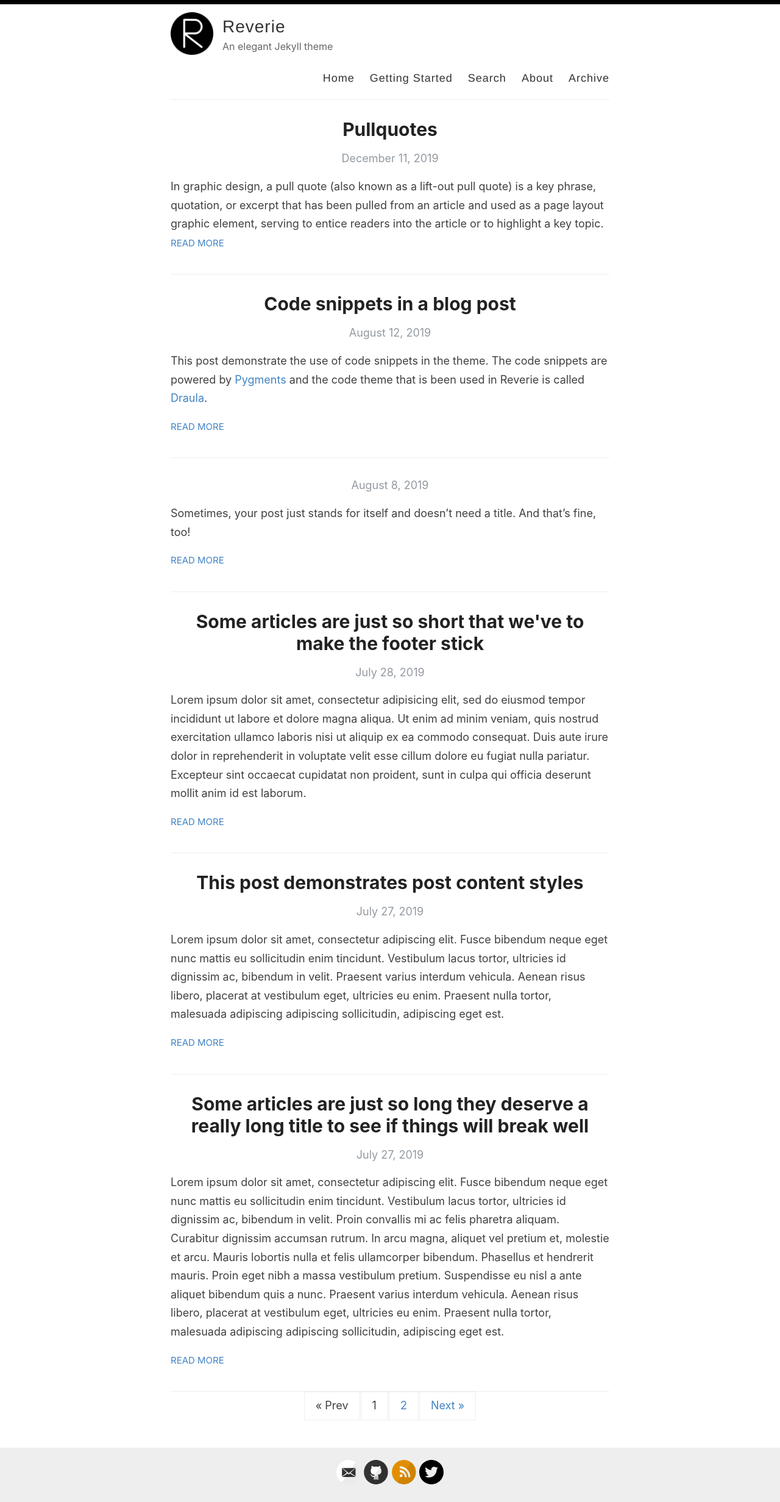
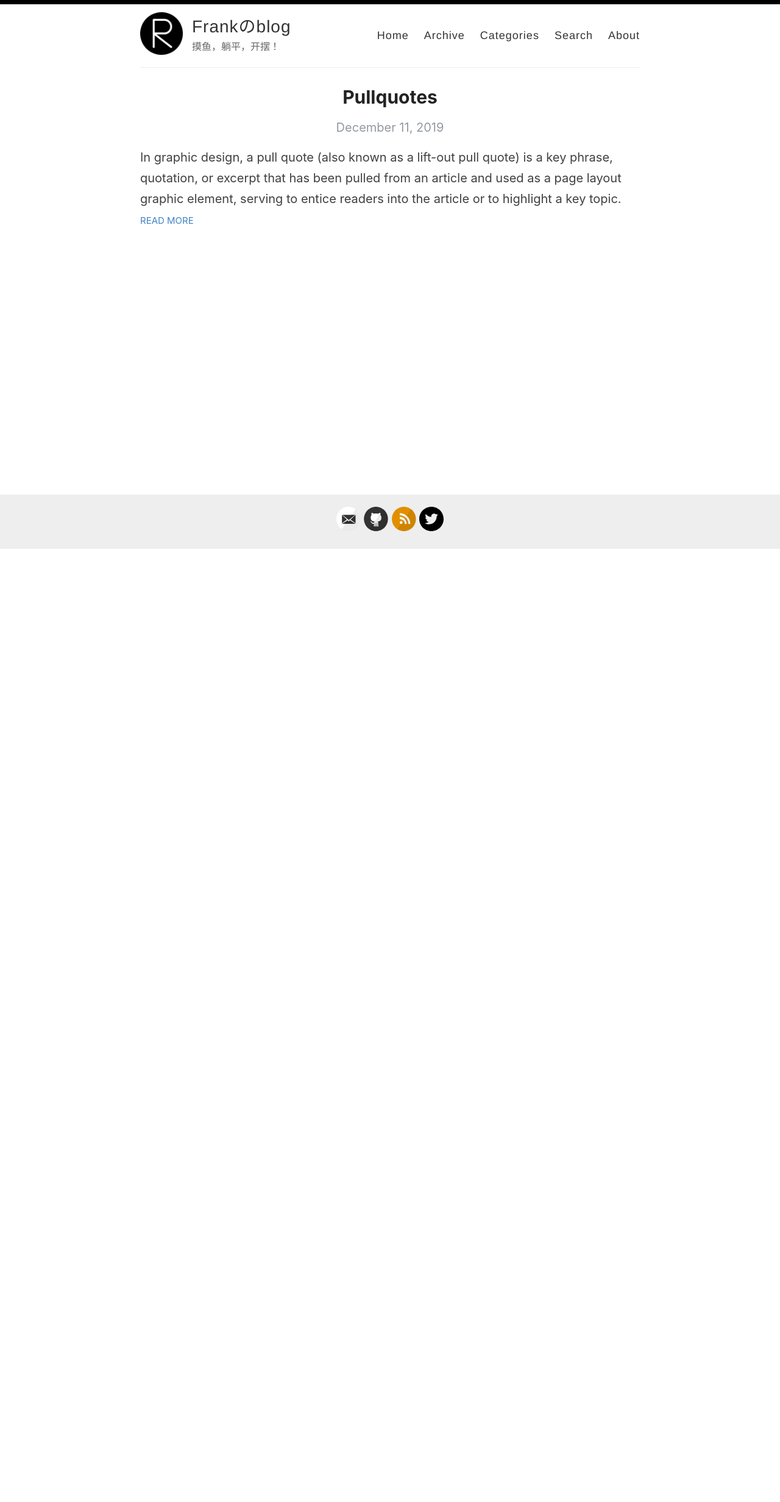
Before and after one commit to weizhenhuan/blog, a Jekyll site: the page built from index.html, in a window 1280 px wide. Shown: the whole page at 61% size. Built offline with Jekyll 4.4.1, drawn with Linux system fonts in a browser that asks for light colours; the list of posts is cut into pages by our own code; after the commit the page ends 901 px from its top, so only the background shows below that.

Commit message:
update config

````diff
--- a/_config.yml
+++ b/_config.yml
@@ -3,13 +3,13 @@
 #
 
 # Name of your site (displayed in the header)
-name: Reverie
+name: Frankのblog
 
 # Name of the author
-author: Amit Merchant
+author: weizhenhuan
 
 # Short bio or description (displayed in the header)
-description: An elegant Jekyll theme
+description: 摸鱼，躺平，开摆！
 
 # URL of your avatar or profile pic (you could use your GitHub profile pic)
 avatar: /images/reverie.png
@@ -21,10 +21,10 @@
 # Includes an icon in the footer for each username you enter
 footer-links:
   dribbble:
-  email: amit.d.merchant@gmail.com
+  email: zhenhuan2002@163.com
   facebook:
   flickr:
-  github: amitmerchant1990/reverie
+  github: github.com/weizhenhuan
   instagram:
   linkedin:
   pinterest:
--- a/_layouts/default.html
+++ b/_layouts/default.html
@@ -29,10 +29,10 @@
 
             <nav>
               <a href="{{ site.baseurl }}/">Home</a>
-              <a href="{{ site.baseurl }}/getting-started">Getting Started</a>
+              <a href="{{ site.baseurl }}/archive">Archive</a>
+              <a href="{{ site.baseurl }}/categories">Categories</a>
               <a href="{{ site.baseurl }}/search">Search</a>
               <a href="{{ site.baseurl }}/about">About</a>
-              <a href="{{ site.baseurl }}/archive">Archive</a>
             </nav>
           </header>
         </div>
--- a/_pages/getting-started.md
+++ /dev/null
@@ -1,51 +0,0 @@
----
-layout: page
-title: Getting started with Reverie
-permalink: /getting-started/
----
-
-### Step 1) Fork Reverie to your User Repository
-
-Fork [this repository](https://github.com/amitmerchant1990/reverie), then rename the repository to `yourgithubusername.github.io`.
-
-Alternatively, you can use [Use this template](https://github.com/amitmerchant1990/reverie/generate) button if you want to create a repository with a clean commit history which will use Reverie as a template.
-
-Your Jekyll blog will often be viewable immediately at <https://yourgithubusername.github.io> (if it's not, you can often force it to build by completing step 2)
-
-### Step 2) Customize and view your site
-
-Enter your site name, description, avatar and many other options by editing the `_config.yml` file. You can easily turn on Google Analytics tracking, Disqus commenting and social icons here.
-
-Making a change to `_config.yml` (or any file in your repository) will force GitHub Pages to rebuild your site with jekyll. Your rebuilt site will be viewable a few seconds later at <https://yourgithubusername.github.io> - if not, give it ten minutes as GitHub suggests and it'll appear soon.
-
-### Step 3) Publish your first blog post
-
-Create a new file called `/_posts/2019-2-13-Hello-World.md` to publish your first blog post. That's all you need to do to publish your first blog post! This [Markdown Cheatsheet](https://github.com/adam-p/markdown-here/wiki/Markdown-Cheatsheet) might come in handy while writing the posts.
-
-> You can add additional posts in the browser on GitHub.com too! Just hit the <kbd>Create new file</kbd> button in `/_posts/` to create new content. Just make sure to include the [front-matter](http://jekyllrb.com/docs/frontmatter/) block at the top of each new blog post and make sure the post's filename is in this format: year-month-day-title.md
-
-## Using Categories in Reverie
-
-You can categorize your content based on `categories` in Reverie. For this, you just need to add `categories` in front matter like below:
-
-For adding single category:
-
-```md
-categories: JavaScript
-```
-
-For adding multiple categories:
-
-```md
-categories: [PHP, Laravel]
-```
-
-The contegorized content can be shown over this URL: <https://yourgithubusername.github.io/categories/>
-
-## RSS
-
-The generated [RSS feed](https://en.wikipedia.org/wiki/RSS) of your blog can be found at <https://yourgithubusername.github.io/feed>. You can see the example RSS feed over [here](https://www.amitmerchant.com/reverie/feed).
-
-## Sitemap
-
-The generated sitemap of your blog can be found at <https://yourgithubusername.github.io/sitemap>. You can see the example sitemap feed over [here](https://www.amitmerchant.com/reverie/sitemap).
--- a/_posts/2019-08-08-no-title-posts.md
+++ /dev/null
@@ -1,6 +0,0 @@
----
-layout: post
-title: ""
-categories: Miscellaneous
----
-Sometimes, your post just stands for itself and doesn't need a title. And that's fine, too!
--- a/_posts/2019-7-27-super-long-article.md
+++ /dev/null
@@ -1,11 +0,0 @@
----
-layout: post
-title: Some articles are just so long they deserve a really long title to see if things will break well
-categories: Miscellaneous
----
-
-Lorem ipsum dolor sit amet, consectetur adipiscing elit. Fusce bibendum neque eget nunc mattis eu sollicitudin enim tincidunt. Vestibulum lacus tortor, ultricies id dignissim ac, bibendum in velit. Proin convallis mi ac felis pharetra aliquam. Curabitur dignissim accumsan rutrum. In arcu magna, aliquet vel pretium et, molestie et arcu. Mauris lobortis nulla et felis ullamcorper bibendum. Phasellus et hendrerit mauris. Proin eget nibh a massa vestibulum pretium. Suspendisse eu nisl a ante aliquet bibendum quis a nunc. Praesent varius interdum vehicula. Aenean risus libero, placerat at vestibulum eget, ultricies eu enim. Praesent nulla tortor, malesuada adipiscing adipiscing sollicitudin, adipiscing eget est.
-
-Lorem ipsum dolor sit amet, consectetur adipiscing elit. Fusce bibendum neque eget nunc mattis eu sollicitudin enim tincidunt. Vestibulum lacus tortor, ultricies id dignissim ac, bibendum in velit. Proin convallis mi ac felis pharetra aliquam. Curabitur dignissim accumsan rutrum. In arcu magna, aliquet vel pretium et, molestie et arcu. Mauris lobortis nulla et felis ullamcorper bibendum. Phasellus et hendrerit mauris. Proin eget nibh a massa vestibulum pretium. Suspendisse eu nisl a ante aliquet bibendum quis a nunc. Praesent varius interdum vehicula. Aenean risus libero, placerat at vestibulum eget, ultricies eu enim. Praesent nulla tortor, malesuada adipiscing adipiscing sollicitudin, adipiscing eget est.
-
-Lorem ipsum dolor sit amet, consectetur adipiscing elit. Fusce bibendum neque eget nunc mattis eu sollicitudin enim tincidunt. Vestibulum lacus tortor, ultricies id dignissim ac, bibendum in velit. Proin convallis mi ac felis pharetra aliquam. Curabitur dignissim accumsan rutrum. In arcu magna, aliquet vel pretium et, molestie et arcu. Mauris lobortis nulla et felis ullamcorper bibendum. Phasellus et hendrerit mauris. Proin eget nibh a massa vestibulum pretium. Suspendisse eu nisl a ante aliquet bibendum quis a nunc. Praesent varius interdum vehicula. Aenean risus libero, placerat at vestibulum eget, ultricies eu enim. Praesent nulla tortor, malesuada adipiscing adipiscing sollicitudin, adipiscing eget est.
--- a/_posts/2019-7-27-this-post-demonstrates-post-content-styles.md
+++ /dev/null
@@ -1,95 +0,0 @@
----
-layout: post
-title: This post demonstrates post content styles
-categories: Miscellaneous
----
-
-Lorem ipsum dolor sit amet, consectetur adipiscing elit. Fusce bibendum neque eget nunc mattis eu sollicitudin enim tincidunt. Vestibulum lacus tortor, ultricies id dignissim ac, bibendum in velit. Praesent varius interdum vehicula. Aenean risus libero, placerat at vestibulum eget, ultricies eu enim. Praesent nulla tortor, malesuada adipiscing adipiscing sollicitudin, adipiscing eget est.
-
-## Some great heading (h2)
-
-Proin convallis mi ac felis pharetra aliquam. Curabitur dignissim accumsan rutrum. In arcu magna, aliquet vel pretium et, molestie et arcu.
-
-Mauris lobortis nulla et felis ullamcorper bibendum. Phasellus et hendrerit mauris. Proin eget nibh a massa vestibulum pretium. Suspendisse eu nisl a ante aliquet bibendum quis a nunc. Praesent varius interdum vehicula. Aenean risus libero, placerat at vestibulum eget, ultricies eu enim. Praesent nulla tortor, malesuada adipiscing adipiscing sollicitudin, adipiscing eget est.
-
-## Another great heading (h2)
-
-Lorem ipsum dolor sit amet, consectetur adipiscing elit. Fusce bibendum neque eget nunc mattis eu sollicitudin enim tincidunt. Vestibulum lacus tortor, ultricies id dignissim ac, bibendum in velit.
-
-### Some great subheading (h3)
-
-Proin convallis mi ac felis pharetra aliquam. Curabitur dignissim accumsan rutrum. In arcu magna, aliquet vel pretium et, molestie et arcu. Mauris lobortis nulla et felis ullamcorper bibendum.
-
-Phasellus et hendrerit mauris. Proin eget nibh a massa vestibulum pretium. Suspendisse eu nisl a ante aliquet bibendum quis a nunc.
-
-### Some great subheading (h3)
-
-Praesent varius interdum vehicula. Aenean risus libero, placerat at vestibulum eget, ultricies eu enim. Praesent nulla tortor, malesuada adipiscing adipiscing sollicitudin, adipiscing eget est.
-
-> This quote will change your life. It will reveal the secrets of the universe, and all the wonders of humanity. Don't misuse it.
-
-Lorem ipsum dolor sit amet, consectetur adipiscing elit. Fusce bibendum neque eget nunc mattis eu sollicitudin enim tincidunt.
-
-### Some great subheading (h3)
-
-Vestibulum lacus tortor, ultricies id dignissim ac, bibendum in velit. Proin convallis mi ac felis pharetra aliquam. Curabitur dignissim accumsan rutrum.
-
-```html
-<html>
-  <head>
-  </head>
-  <body>
-    <p>Hello, World!</p>
-  </body>
-</html>
-```
-
-
-In arcu magna, aliquet vel pretium et, molestie et arcu. Mauris lobortis nulla et felis ullamcorper bibendum. Phasellus et hendrerit mauris.
-
-#### You might want a sub-subheading (h4)
-
-In arcu magna, aliquet vel pretium et, molestie et arcu. Mauris lobortis nulla et felis ullamcorper bibendum. Phasellus et hendrerit mauris.
-
-In arcu magna, aliquet vel pretium et, molestie et arcu. Mauris lobortis nulla et felis ullamcorper bibendum. Phasellus et hendrerit mauris.
-
-#### But it's probably overkill (h4)
-
-In arcu magna, aliquet vel pretium et, molestie et arcu. Mauris lobortis nulla et felis ullamcorper bibendum. Phasellus et hendrerit mauris.
-
-### Oh hai, an unordered list!!
-
-In arcu magna, aliquet vel pretium et, molestie et arcu. Mauris lobortis nulla et felis ullamcorper bibendum. Phasellus et hendrerit mauris.
-
-- First item, yo
-- Second item, dawg
-- Third item, what what?!
-- Fourth item, fo sheezy my neezy
-
-### Oh hai, an ordered list!!
-
-In arcu magna, aliquet vel pretium et, molestie et arcu. Mauris lobortis nulla et felis ullamcorper bibendum. Phasellus et hendrerit mauris.
-
-1. First item, yo
-2. Second item, dawg
-3. Third item, what what?!
-4. Fourth item, fo sheezy my neezy
-
-
-
-## Headings are cool! (h2)
-
-Proin eget nibh a massa vestibulum pretium. Suspendisse eu nisl a ante aliquet bibendum quis a nunc. Praesent varius interdum vehicula. Aenean risus libero, placerat at vestibulum eget, ultricies eu enim. Praesent nulla tortor, malesuada adipiscing adipiscing sollicitudin, adipiscing eget est.
-
-Praesent nulla tortor, malesuada adipiscing adipiscing sollicitudin, adipiscing eget est.
-
-Proin eget nibh a massa vestibulum pretium. Suspendisse eu nisl a ante aliquet bibendum quis a nunc.
-
-### Tables
-
-|Title 1               | Title 2               | Title 3               | Title 4              |
-|--------------------- | --------------------- | --------------------- | ---------------------|
-|lorem                 | lorem ipsum           | lorem ipsum dolor     | lorem ipsum dolor sit|
-|lorem ipsum dolor sit | lorem ipsum dolor sit | lorem ipsum dolor sit | lorem ipsum dolor sit|
-|lorem ipsum dolor sit | lorem ipsum dolor sit | lorem ipsum dolor sit | lorem ipsum dolor sit|
-|lorem ipsum dolor sit | lorem ipsum dolor sit | lorem ipsum dolor sit | lorem ipsum dolor sit|
--- a/_posts/2019-7-28-super-short-article.md
+++ /dev/null
@@ -1,7 +0,0 @@
----
-layout: post
-title: Some articles are just so short that we've to make the footer stick
-categories: Miscellaneous
----
-
-Lorem ipsum dolor sit amet, consectetur adipisicing elit, sed do eiusmod tempor incididunt ut labore et dolore magna aliqua. Ut enim ad minim veniam, quis nostrud exercitation ullamco laboris nisi ut aliquip ex ea commodo consequat. Duis aute irure dolor in reprehenderit in voluptate velit esse cillum dolore eu fugiat nulla pariatur. Excepteur sint occaecat cupidatat non proident, sunt in culpa qui officia deserunt mollit anim id est laborum.
--- a/_posts/2019-8-12-code-snippets.md
+++ /dev/null
@@ -1,42 +0,0 @@
----
-layout: post
-title:  Code snippets in a blog post
-categories: [HTML,Code]
----
-
-This post demonstrate the use of code snippets in the theme. The code snippets are powered by [Pygments](http://pygments.org/) and the code theme that is been used in Reverie is called [Draula](https://draculatheme.com/).
-
-This is a raw snippet:
-
-```
-hello world
-123
-This is a text snippet
-```
-
-This is a PHP snippet:
-
-```php
-<?php
-    echo 'Hello, World!';
-?>
-```
-
-This is a JavaScript snippet:
-
-```js
-const add = (a, b) => a + b
-const minus = (a, b) => a - b
-
-console.log(add(100,200))  // 300
-console.log(minus(100,200))  // -100
-```
-
-This is a Python snippet:
-
-```python
-def say_hello():
-    print("hello world!")
-
-say_hello()   // "hello world!"
-```
--- a/assets/style.scss
+++ b/assets/style.scss
@@ -26,13 +26,13 @@
   color: #404040;
   line-height: 1.7;
   font-weight: 400;
-  font-size: 18px;
+  font-size: 20px;          // 18px
   height: 100%;
 }
 
 .container {
   margin: 0 auto;
-  max-width: 740px;
+  max-width: 840px;     // 740px
   padding: 0 10px;
   width: 100%;
 }
````
Also changed, not shown: _posts/2019-02-13-introducing-reverie-jekyll-theme.md (deleted, +0 -85 lines), _posts/2019-12-11-pullquotes.md (+1 -0 lines).
